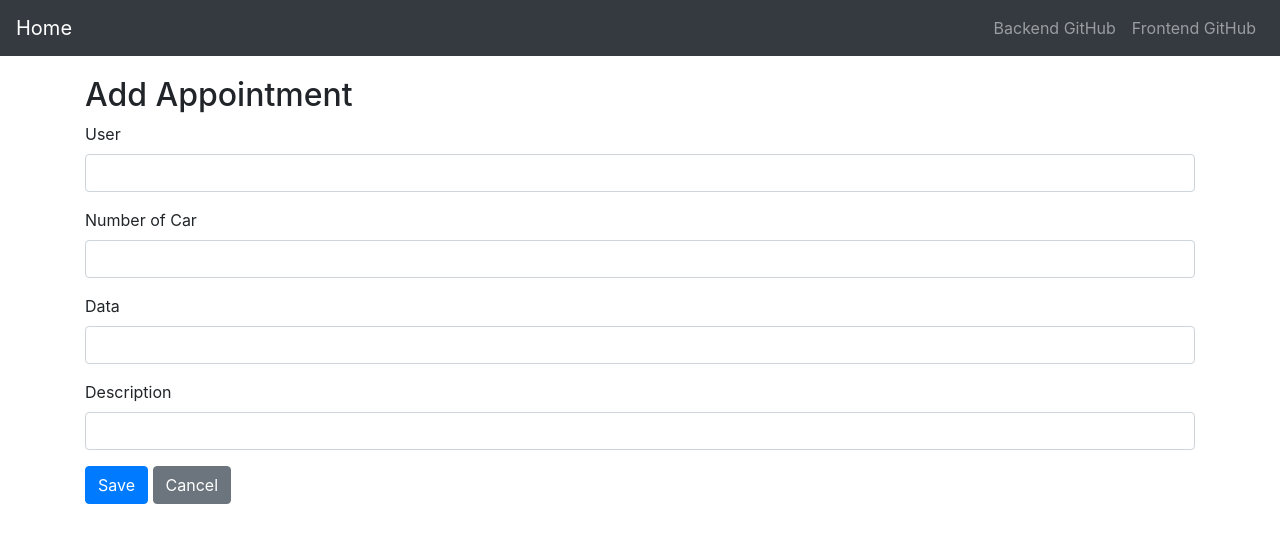
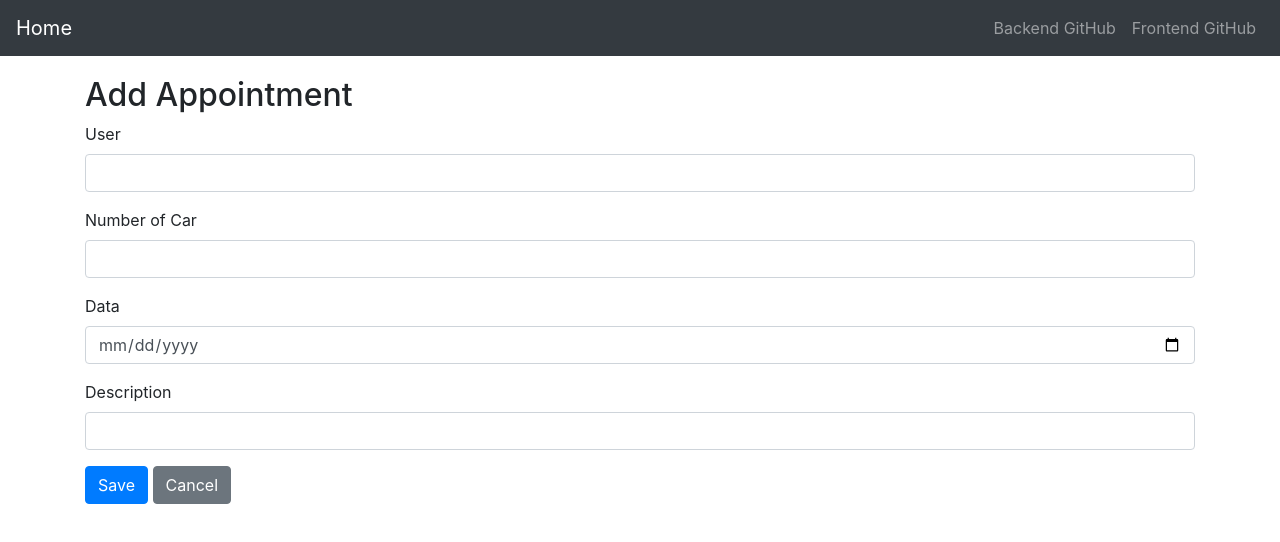
Before and after one commit to tomo105/CarRepairShopFrontend, a React (Create React App) app: page /appointments/1 in a window 1280 px wide. Shown: the top 542 px of the page. Built offline with nearby package versions, Linux system fonts and the light colour scheme; no server answers.

Commit message:
change date select type

```diff
--- a/src/AppointmentEdit.js
+++ b/src/AppointmentEdit.js
@@ -87,14 +87,8 @@ class AppointmentEdit extends Component {
             </FormGroup>
             <FormGroup>
               <Label for="data">Data</Label>
-              <Input
-                type="text"
-                name="data"
-                id="data"
-                value={item.data || ""}
-                onChange={this.handleChange}
-                autoComplete="data"
-              />
+              <Input type="date" name="data" id="data" value={item.data || ""}
+                onChange={this.handleChange} autoComplete="data"/>
             </FormGroup>
             <FormGroup>
               <Label for="description">Description</Label>
--- a/src/RepairsEdit.js
+++ b/src/RepairsEdit.js
@@ -75,8 +75,8 @@ class RepairsEdit extends Component {
                         </FormGroup>
                         <FormGroup>
                             <Label for="data">Data</Label>
-                            <Input type="text" name="data" id="data" value={item.data || ""}
-                                onChange={this.handleChange} autoComplete="data"/>
+                            <Input type="date" name="data" id="data" value={item.data || ""}
+                                onChange={this.handleChange} autoComplete="data" style={{width: "350px"}}/>
                         </FormGroup>
                         <FormGroup>
                             <Label for="sparesCosts">Spares Costs</Label>
```
